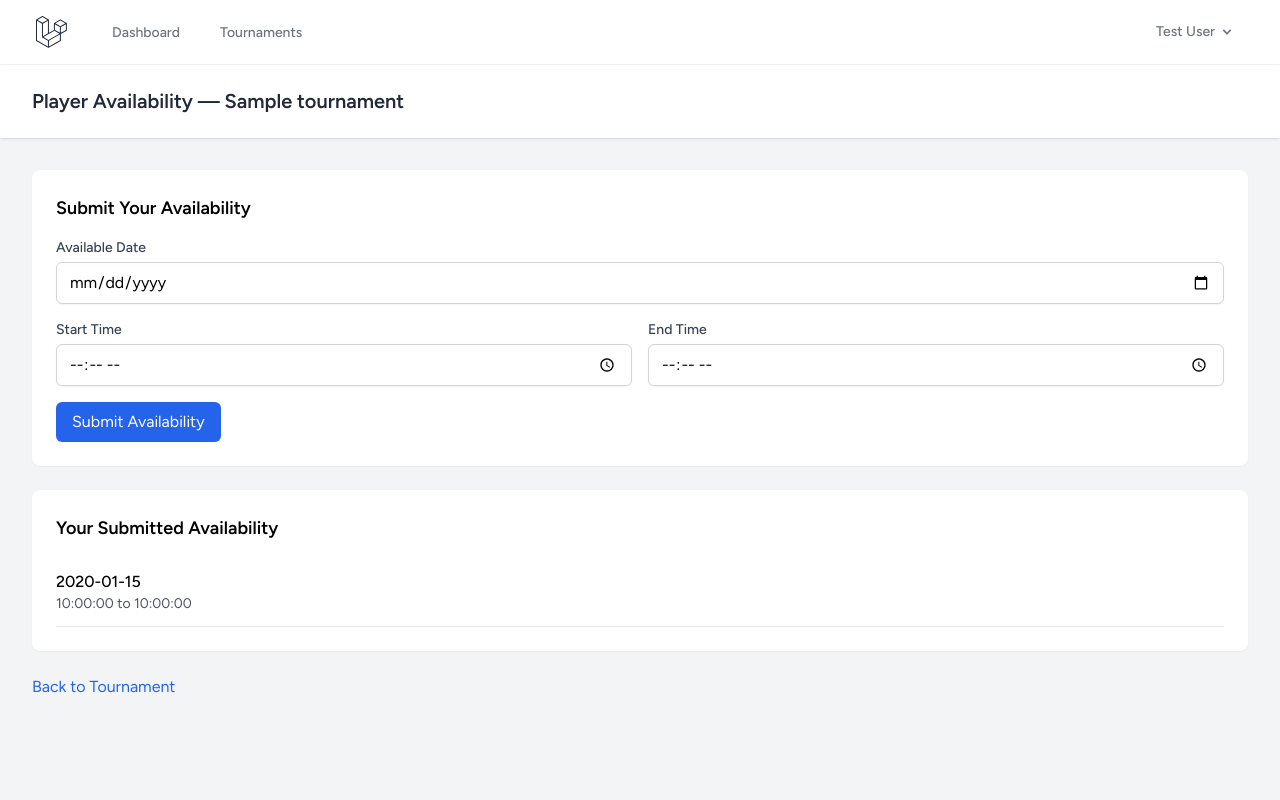
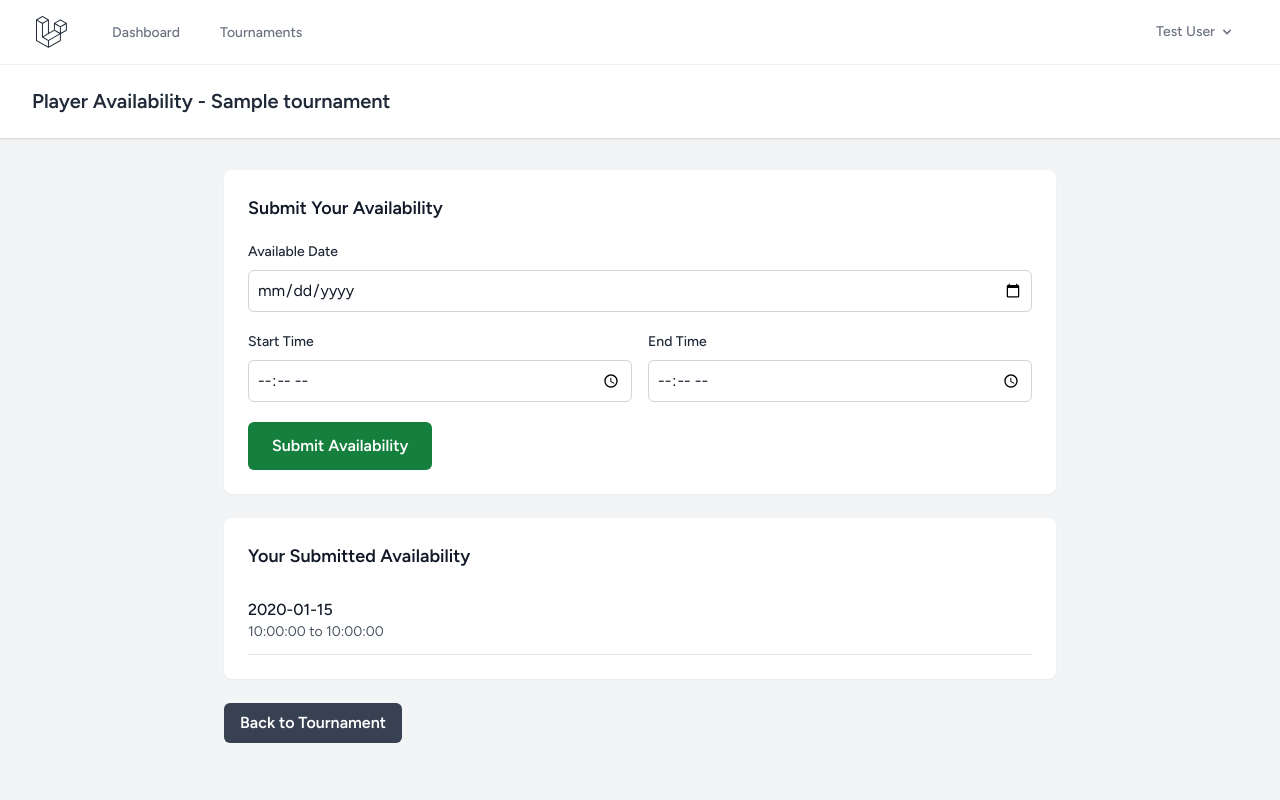
Before and after one commit to imanmeherinnisaaa/CSE470_Group9, a Laravel app: page /tournaments/1/availability in a window 1280 px wide. Run offline with Laravel 12, Linux system fonts and the light colour scheme; a user stored in the database is signed in; data comes from the database, SQL or seed files in the repository; tables that the repository leaves empty hold one stand-in row (values such as "Sample post"); style sheets or scripts are compiled from the project's sources.

Commit message:
Improve availability form styling

```diff
--- a/resources/views/availability/index.blade.php
+++ b/resources/views/availability/index.blade.php
@@ -1,42 +1,48 @@
+
 <x-app-layout>
     <x-slot name="header">
         <h2 class="font-semibold text-xl text-gray-800 leading-tight">
-            Player Availability — {{ $tournament->name }}
+            Player Availability - {{ $tournament->name }}
         </h2>
     </x-slot>
 
     <div class="py-8">
-        <div class="max-w-7xl mx-auto sm:px-6 lg:px-8 space-y-6">
+        <div class="max-w-4xl mx-auto sm:px-6 lg:px-8 space-y-6">
 
             {{-- Success Message --}}
             @if (session('success'))
-                <div class="bg-green-100 border border-green-400 text-green-700 px-4 py-3 rounded">
+                <div style="background-color: #dcfce7; color: #166534;"
+                     class="border px-4 py-3 rounded">
                     {{ session('success') }}
                 </div>
             @endif
 
             {{-- Validation Errors --}}
             @if ($errors->any())
-                <div class="bg-red-100 border border-red-400 text-red-700 px-4 py-3 rounded">
+                <div style="background-color: #fee2e2; color: #991b1b;"
+                     class="border px-4 py-3 rounded">
                     @foreach ($errors->all() as $error)
                         <p>{{ $error }}</p>
                     @endforeach
                 </div>
             @endif
 
-            {{-- Submit Availability --}}
-            <div class="bg-white p-6 shadow-sm sm:rounded-lg">
-                <h3 class="text-lg font-semibold mb-4">
+            {{-- Availability Form --}}
+            <div class="bg-white p-6 shadow-sm rounded-lg">
+
+                <h3 class="text-lg font-semibold mb-4 text-gray-900">
                     Submit Your Availability
                 </h3>
 
                 <form method="POST"
                       action="{{ route('availability.store', $tournament) }}"
-                      class="space-y-4">
+                      class="space-y-5">
+
                     @csrf
 
+                    {{-- Date --}}
                     <div>
-                        <label class="block text-sm font-medium text-gray-700 mb-1">
+                        <label class="block text-sm font-medium text-gray-800 mb-2">
                             Available Date
                         </label>
 
@@ -44,52 +50,60 @@
                                name="available_date"
                                min="{{ now()->toDateString() }}"
                                value="{{ old('available_date') }}"
-                               class="border-gray-300 rounded-md shadow-sm w-full"
-                               required>
+                               required
+                               class="border border-gray-300 rounded-md w-full p-2 text-gray-900">
                     </div>
 
+                    {{-- Start and End Time --}}
                     <div class="grid grid-cols-1 sm:grid-cols-2 gap-4">
+
                         <div>
-                            <label class="block text-sm font-medium text-gray-700 mb-1">
+                            <label class="block text-sm font-medium text-gray-800 mb-2">
                                 Start Time
                             </label>
 
                             <input type="time"
                                    name="start_time"
                                    value="{{ old('start_time') }}"
-                                   class="border-gray-300 rounded-md shadow-sm w-full"
-                                   required>
+                                   required
+                                   class="border border-gray-300 rounded-md w-full p-2 text-gray-900">
                         </div>
 
                         <div>
-                            <label class="block text-sm font-medium text-gray-700 mb-1">
+                            <label class="block text-sm font-medium text-gray-800 mb-2">
                                 End Time
                             </label>
 
                             <input type="time"
                                    name="end_time"
                                    value="{{ old('end_time') }}"
-                                   class="border-gray-300 rounded-md shadow-sm w-full"
-                                   required>
+                                   required
+                                   class="border border-gray-300 rounded-md w-full p-2 text-gray-900">
                         </div>
+
                     </div>
 
+                    {{-- Submit Button --}}
                     <button type="submit"
-                            class="bg-blue-600 hover:bg-blue-700 text-white px-4 py-2 rounded-md">
+                            style="background-color: #15803d; color: white;"
+                            class="px-6 py-3 font-semibold rounded-md hover:opacity-90">
                         Submit Availability
                     </button>
+
                 </form>
             </div>
 
             {{-- Previously Submitted Availability --}}
-            <div class="bg-white p-6 shadow-sm sm:rounded-lg">
-                <h3 class="text-lg font-semibold mb-4">
+            <div class="bg-white p-6 shadow-sm rounded-lg">
+
+                <h3 class="text-lg font-semibold mb-4 text-gray-900">
                     Your Submitted Availability
                 </h3>
 
                 @forelse ($availabilities as $availability)
+
                     <div class="border-b py-3">
-                        <p class="font-medium">
+                        <p class="font-medium text-gray-900">
                             {{ $availability->available_date }}
                         </p>
 
@@ -99,15 +113,21 @@
                             {{ $availability->end_time }}
                         </p>
                     </div>
+
                 @empty
-                    <p class="text-gray-500">
+
+                    <p class="text-gray-600">
                         You haven't submitted any availability yet.
                     </p>
+
                 @endforelse
+
             </div>
 
+            {{-- Back Button --}}
             <a href="{{ route('tournaments.show', $tournament) }}"
-               class="inline-block text-blue-600 hover:underline">
+               style="background-color: #374151; color: white;"
+               class="inline-block px-4 py-2 rounded-md font-semibold">
                 Back to Tournament
             </a>
 
```
